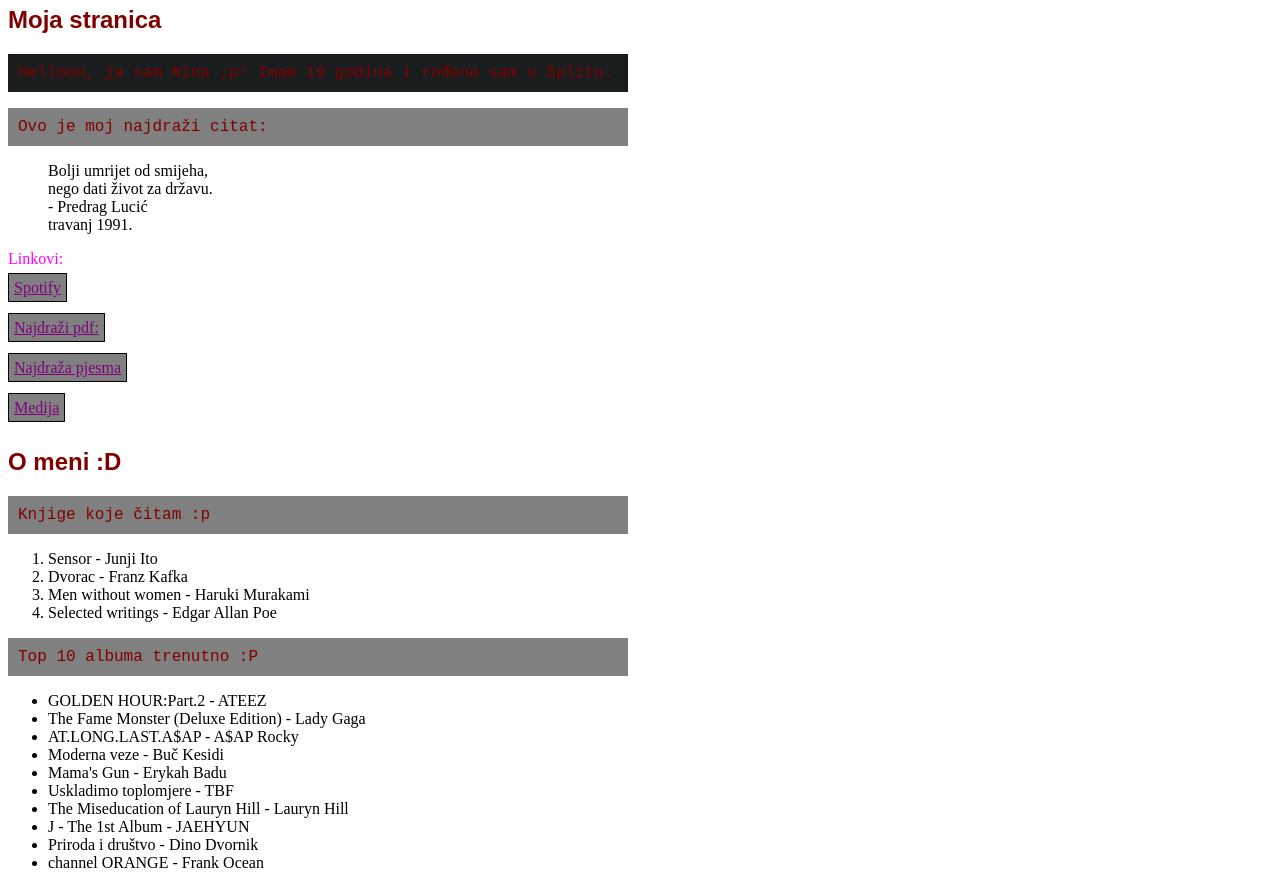
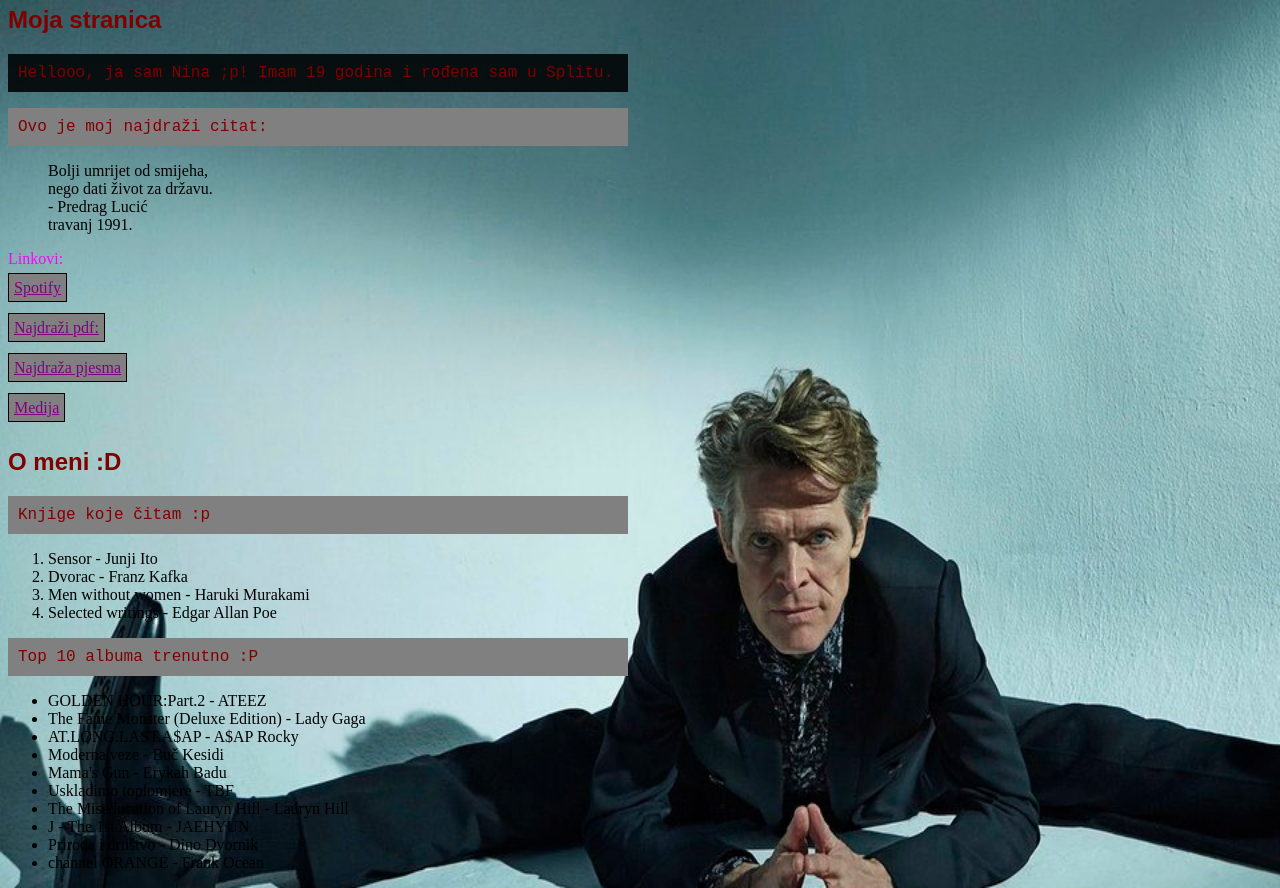
Before and after one commit to n1n404/nina_maslesa2, a plain HTML site: page ja.html in a window 1280 px wide. Shown: the part 60-948 px from the top of the page. Drawn offline with Linux system fonts and the light colour scheme.

Commit message:
Update swagged-out.css

```diff
--- a/swagged-out.css
+++ b/swagged-out.css
@@ -24,7 +24,7 @@ h1, h2 {
 
 span {color: rgb(255, 0, 255);}
 .pozadina{
-	background-image: url("Dokumenti/dafoe.jpg");
+	background-image: url("dafoe.jpg");
 	background-size: 1600px 1200px;
 }
 .drugapozadina {
@@ -43,4 +43,5 @@ a:hover {
 }
 img {
 	height: 200px;
+
 }
```
